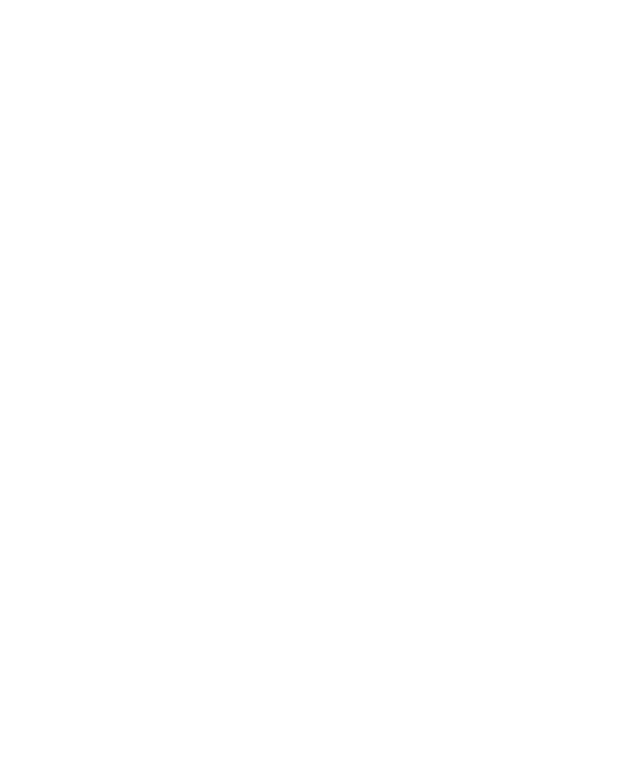
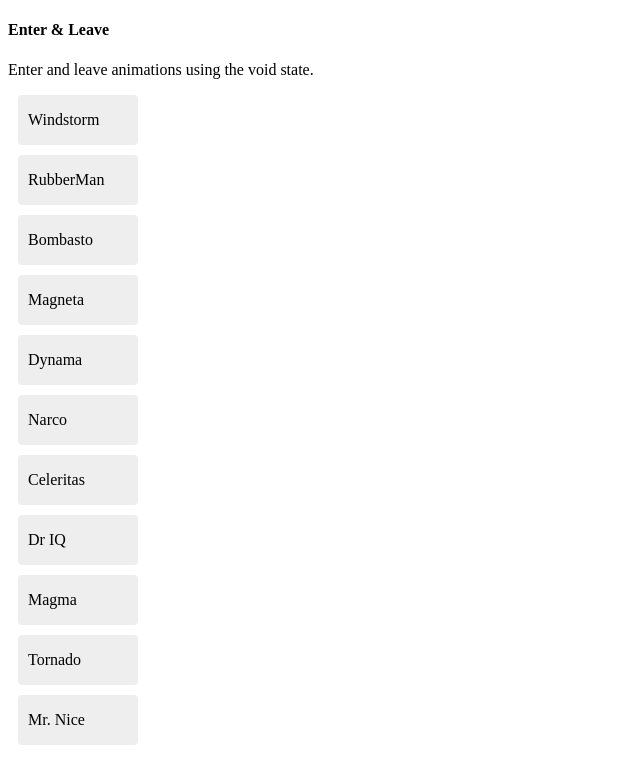
Before and after one commit to harry101491/AngularAnimationTest, an Angular app: page / in a window 1280 px wide. Shown: the top 784 px of the page, without its empty margins (0-640 px from the left). Built offline with nearby package versions, Linux system fonts and the light colour scheme.

Commit message:
feat(testing the animations)

```diff
--- a/src/app/app.component.html
+++ b/src/app/app.component.html
@@ -1 +1,6 @@
-<app-button></app-button>
+<!-- <app-button></app-button> -->
+<div class="column">
+  <h4>Enter & Leave</h4>
+  <p>Enter and leave animations using the void state.</p>
+  <app-hero-basic [heros]="heros"></app-hero-basic>
+</div>
--- a/src/app/app.component.ts
+++ b/src/app/app.component.ts
@@ -2,6 +2,8 @@
   Component,
   OnInit
 } from '@angular/core';
+
+import { HeroService, Hero } from './service/hero.service';
 
 @Component({
   selector: 'app-root',
@@ -10,8 +12,13 @@
 })
 export class AppComponent implements OnInit {
 
+  heros: Hero[];
+
   constructor(
-  ) {}
+    private _heroService: HeroService
+  ) {
+    this.heros = this._heroService.heroes;
+  }
 
   ngOnInit() {
   }
--- /dev/null
+++ b/src/app/components/hero-basic/hero-basic.component.css
@@ -0,0 +1,27 @@
+ul {
+  list-style-type: none;
+  padding: 0;
+}
+
+li {
+  display: block;
+  width: 120px;
+  line-height: 50px;
+  padding: 0 10px;
+  box-sizing: border-box;
+  background-color: #eee;
+  border-radius: 4px;
+  margin: 10px;
+  cursor: pointer;
+  overflow: hidden;
+  white-space: nowrap;
+}
+
+.active {
+  background-color: #cfd8dc;
+  transform: scale(1.1);
+}
+.inactive {
+  background-color: #eee;
+  transform: scale(1);
+}
--- /dev/null
+++ b/src/app/components/hero-basic/hero-basic.component.html
@@ -0,0 +1,18 @@
+<!-- <ul>
+  <li
+    *ngFor="let hero of heros"
+    [@heroState]="hero.state"
+    (click)="hero.toggleState()"
+  >
+  {{ hero.name }}
+  </li>
+</ul> -->
+<ul>
+  <li
+    *ngFor="let hero of heros"
+    (@flyInOut.start)="animationStart($event)"
+    (@flyInOut.done)="animationEnd($event)"
+    [@flyInOut]="'in'">
+    {{hero.name}}
+  </li>
+</ul>
--- /dev/null
+++ b/src/app/components/hero-basic/hero-basic.component.ts
@@ -0,0 +1,100 @@
+import { Component, OnInit, Input } from '@angular/core';
+
+// Importing Animation functions
+import {
+  trigger,
+  state,
+  style,
+  animate,
+  transition,
+  keyframes
+} from "@angular/animations";
+
+import { Hero } from "../../service/hero.service";
+
+@Component({
+  selector: 'app-hero-basic',
+  templateUrl: './hero-basic.component.html',
+  styleUrls: ['./hero-basic.component.css'],
+  animations: [
+    trigger('flyInOut', [
+      state('in', style({transform: 'translateX(0)'})),
+      transition('void => *', [
+        animate(300, keyframes([
+          style({opacity: 0, transform: 'translateX(-100%)', offset: 0}),
+          style({opacity: 1, transform: 'translateX(15px)',  offset: 0.3}),
+          style({opacity: 1, transform: 'translateX(0)',     offset: 1.0})
+        ]))
+      ]),
+      transition('* => void', [
+        animate(300, keyframes([
+          style({opacity: 1, transform: 'translateX(0)',     offset: 0}),
+          style({opacity: 1, transform: 'translateX(-15px)', offset: 0.7}),
+          style({opacity: 0, transform: 'translateX(100%)',  offset: 1.0})
+        ]))
+      ])
+    ])
+  ]
+})
+export class HeroBasicComponent implements OnInit {
+
+  @Input() heros: Hero[];
+
+  constructor() { }
+
+  ngOnInit() {
+  }
+
+  animationStart(event) {
+    console.log("Event at Start: ", event);
+  }
+
+  animationEnd(event) {
+    console.log("Event at End: ", event);
+  }
+}
+
+// trigger('heroState', [
+  //   state('inactive', style({transform: 'translateX(0) scale(1)'})),
+  //   state('active',   style({transform: 'translateX(0) scale(1.1)'})),
+  //   transition('inactive => active', animate('100ms ease-in')),
+  //   transition('active => inactive', animate('100ms ease-out')),
+  //   transition('void => inactive', [
+  //     style({transform: 'translateX(-100%) scale(1)'}),
+  //     animate(100)
+  //   ]),
+  //   transition('inactive => void', [
+  //     animate(100, style({transform: 'translateX(100%) scale(1)'}))
+  //   ]),
+  //   transition('void => active', [
+  //     style({transform: 'translateX(0) scale(0)'}),
+  //     animate(200)
+  //   ]),
+  //   transition('active => void', [
+  //     animate(200, style({transform: 'translateX(0) scale(0)'}))
+  //   ])
+  // ])
+
+// trigger('flyInOut', [
+//   state('in', style({transform: 'translateX(0)'})),
+//   transition('void => *', [
+//     style({transform: 'translateX(-100%)'}),
+//     animate(100)
+//   ]),
+//   transition('* => void', [
+//     animate(100, style({transform: 'translateX(100%)'}))
+//   ])
+// ])
+
+// trigger("heroState", [
+//   state("inactive", style({
+//     backgroundColor: '#eee',
+//     transform: 'scale(1)'
+//   })),
+//   state("active", style({
+//     backgroundColor: '#cfd8dc',
+//     transform: 'scale(1.1)'
+//   })),
+//   transition("inactive => active", animate("100ms ease-in")),
+//   transition("active => inactive", animate("100ms ease-out"))
+// ])
--- /dev/null
+++ b/src/app/service/hero.service.ts
@@ -0,0 +1,56 @@
+import { Injectable } from '@angular/core';
+
+export class Hero {
+  constructor(public name: string, public state = 'inactive') { }
+
+  toggleState() {
+    this.state = this.state === 'active' ? 'inactive' : 'active';
+  }
+}
+
+const ALL_HEROES = [
+  'Windstorm',
+  'RubberMan',
+  'Bombasto',
+  'Magneta',
+  'Dynama',
+  'Narco',
+  'Celeritas',
+  'Dr IQ',
+  'Magma',
+  'Tornado',
+  'Mr. Nice'
+].map(name => new Hero(name));
+
+@Injectable()
+export class HeroService {
+
+  heroes: Hero[] = [];
+
+  constructor() {
+    this.heroes = ALL_HEROES;
+  }
+
+  canAdd() {
+    return this.heroes.length < ALL_HEROES.length;
+  }
+
+  canRemove() {
+    return this.heroes.length > 0;
+  }
+
+  addActive(active = true) {
+    let hero = ALL_HEROES[this.heroes.length];
+    hero.state = active ? 'active' : 'inactive';
+    this.heroes.push(hero);
+  }
+
+  addInactive() {
+    this.addActive(false);
+  }
+
+  remove() {
+    this.heroes.length -= 1;
+  }
+
+}
```
Also changed, not shown: src/app/app.module.ts (+13 -3 lines).
